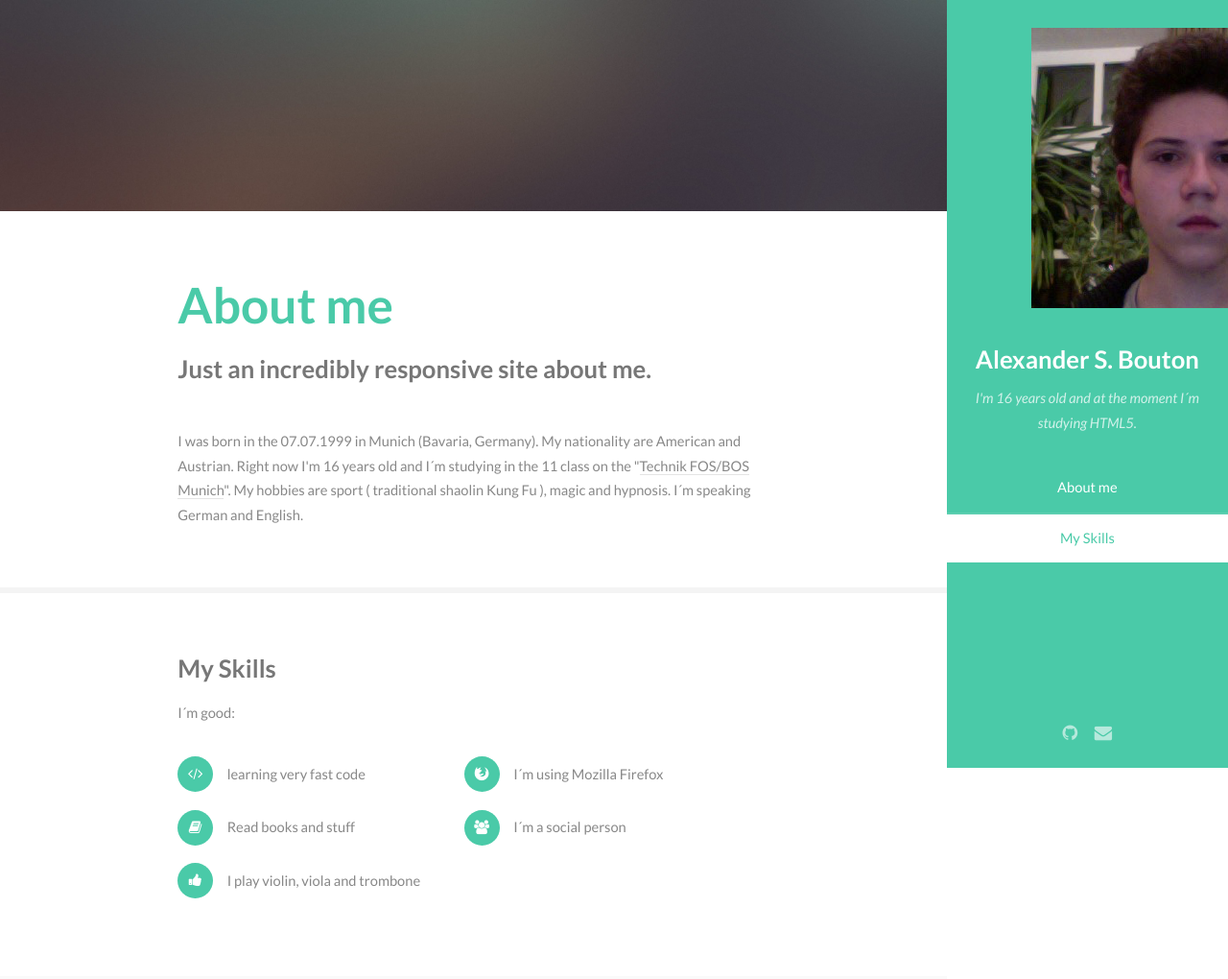
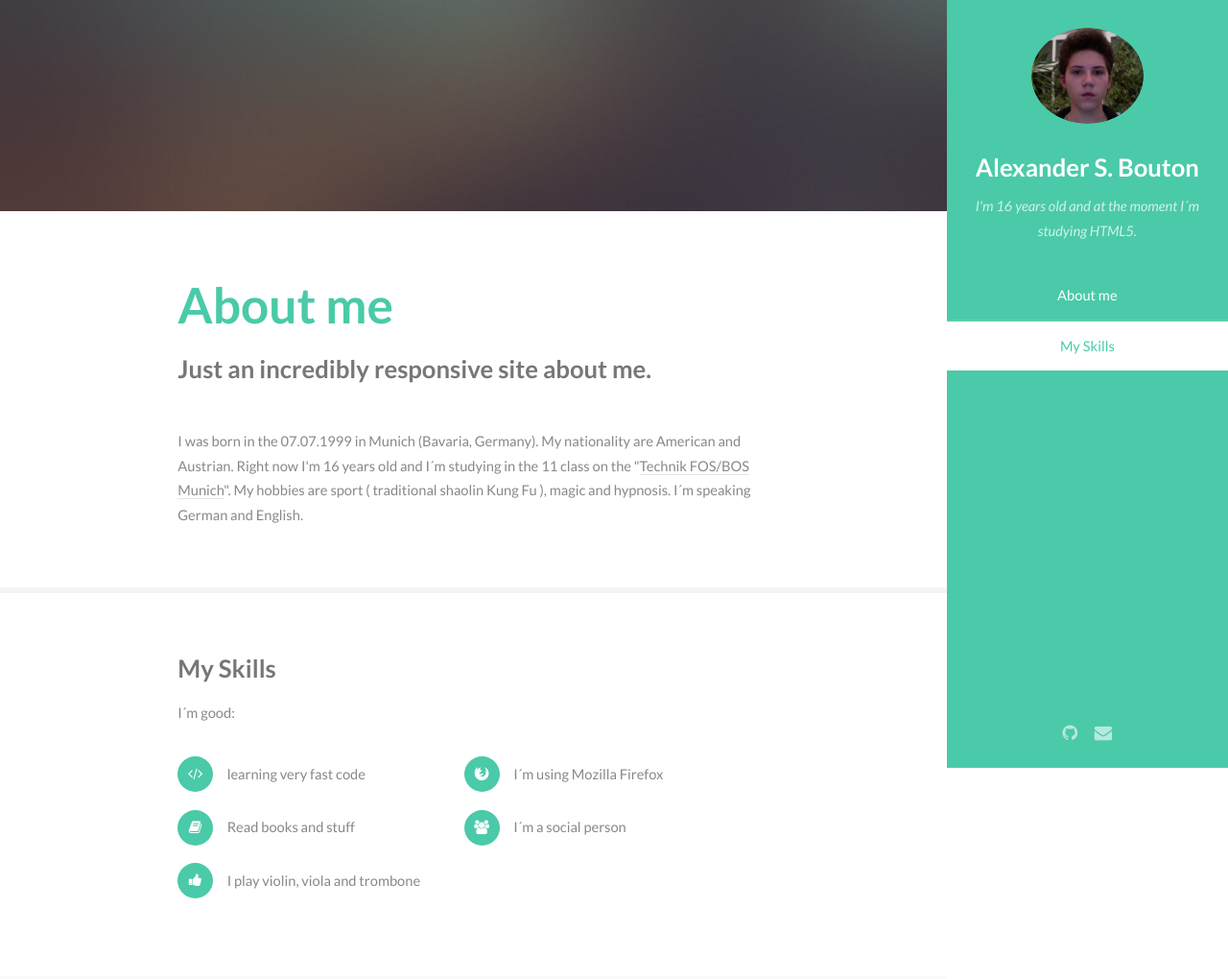
Before and after one commit to iSC-Host/alexbouton.tk, a website: page index.html in a window 1280 px wide. Shown: the top 1020 px of the page at 96% size. Drawn offline with Linux system fonts and the light colour scheme; some icons are missing.

Commit message:
Change CSS class

```diff
--- a/index.html
+++ b/index.html
@@ -15,7 +15,7 @@
 		<!-- Header -->
 			<section id="header">
 				<header>
-					<span class="gitalexander avatar"><img src="images/gitalexander.jpg" alt="" /></span>
+					<span class="image avatar"><img src="images/gitalexander.jpg" alt="" /></span>
 					<h1 id="logo"><a href="//isc-host.github.io/alexbouton.tk/">Alexander S. Bouton</a></h1>
 					<p>I'm 16 years old and at the moment I´m studying HTML5.</p>
 				</header>
```
